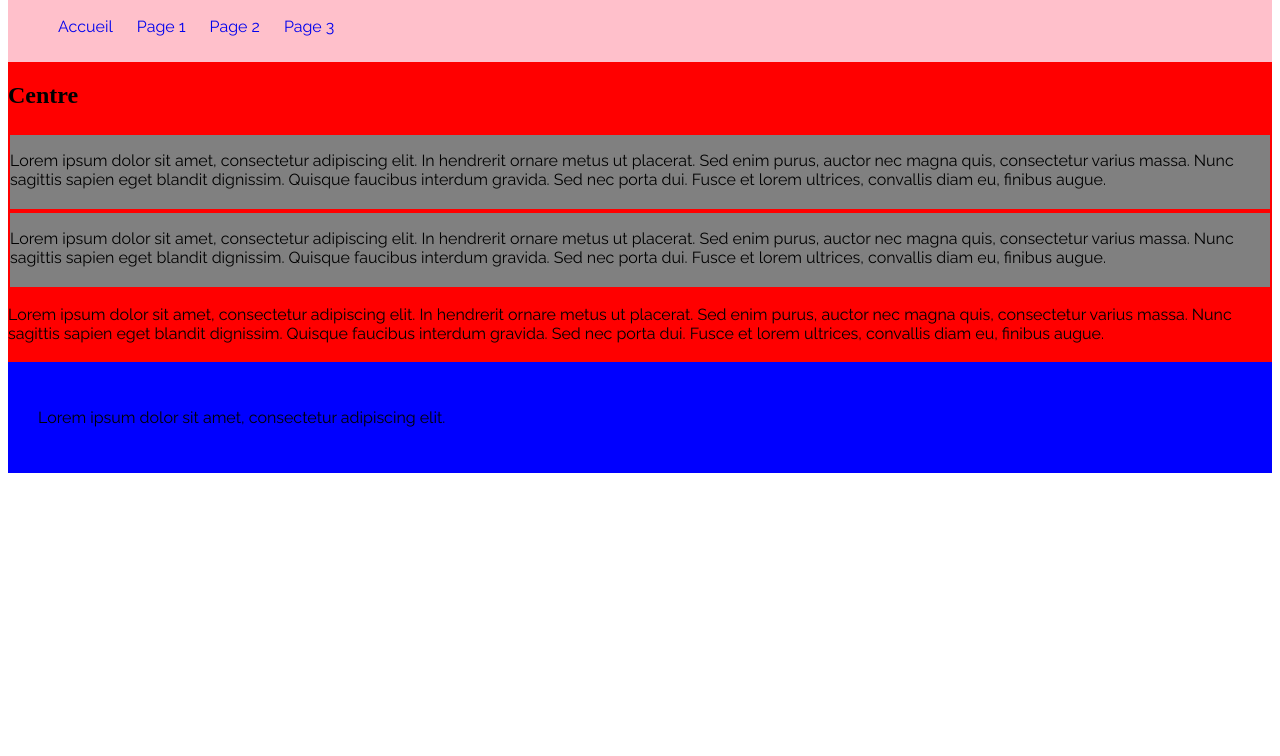
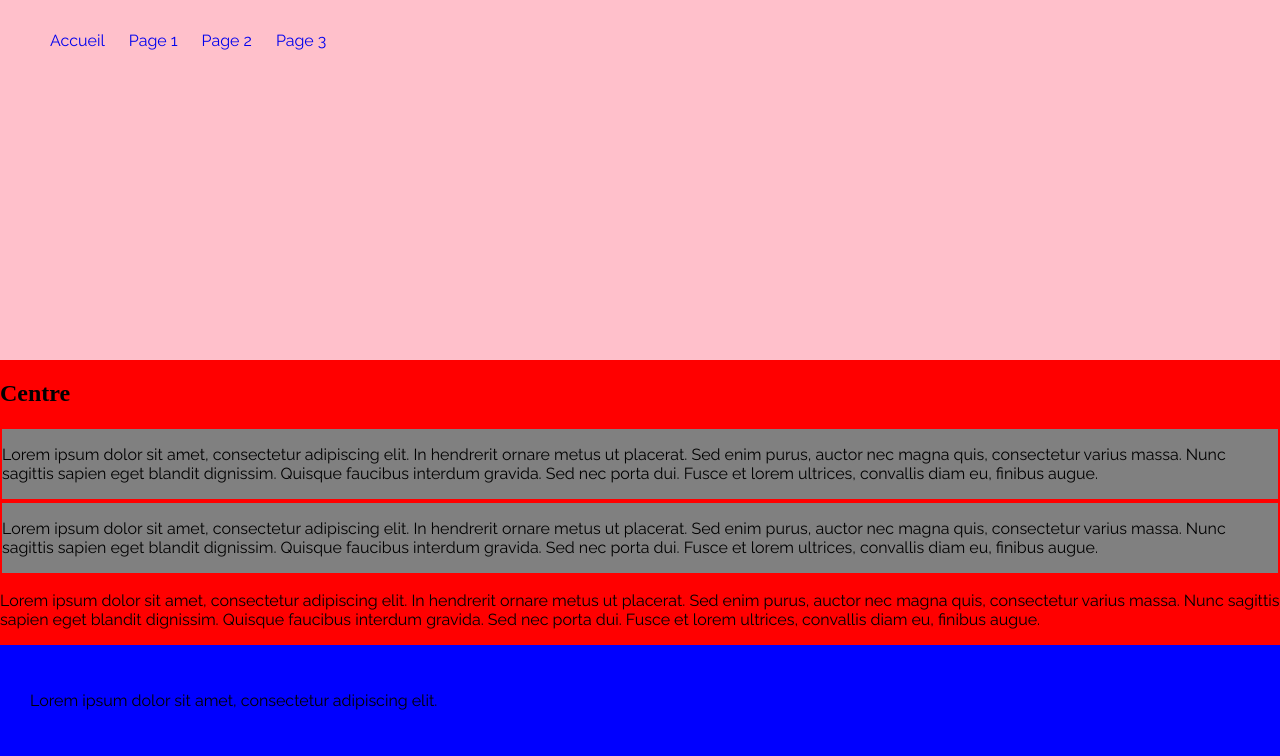
Before and after one commit to amelieboyer/veille_node, a plain HTML site: page index.html in a window 1280 px wide. Shown: the part 129-885 px from the top of the page. Before the commit the page ends 800 px from the top, so only its background shows below. Drawn offline with Linux system fonts and the light colour scheme.

Commit message:
réajustement des sections

```diff
--- a/less/style.less
+++ b/less/style.less
@@ -1,6 +1,16 @@
+body {
+
+	margin:0;
+}
+
+
 #global {
 
+ 	display: flex;
  	background-color: pink;
+ 	height: 100vh;
+ 	flex-flow: column;
+ 	justify-content: space-around;
 
 
 
@@ -32,7 +42,8 @@
 
  nav ul {
 
- 	list-style-type: none
+ 	margin-bottom: 300px;
+ 	list-style-type: none;
 
 
  }
@@ -61,10 +72,15 @@
 
  	display: flex;
  	background-color: red;
- 	height: 300px;
  	flex-wrap: wrap;
 
+
  }
+
+#centre h2 {
+
+	text-align: center;
+}
 
  div#premier {
 
```
Also changed, not shown: css/style.css.
